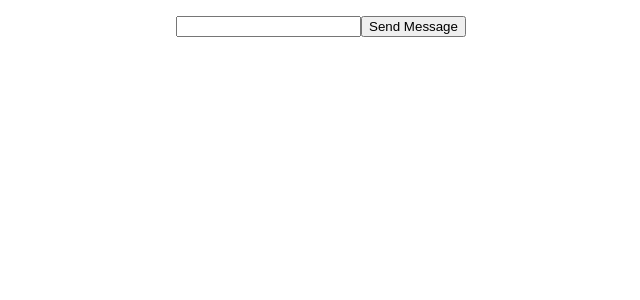
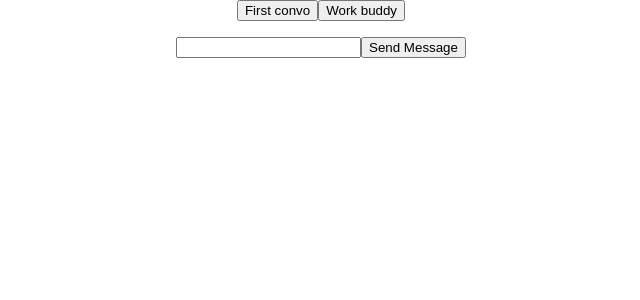
Before and after one commit to tsbajwa/chat-app, a React (Create React App) app: page / in a window 1280 px wide. Shown: the top 300 px of the page, without its empty margins (319-959 px from the left). Built offline with nearby package versions, Linux system fonts and the light colour scheme.

Commit message:
Added basic Tabs component

```diff
--- a/src/App.js
+++ b/src/App.js
@@ -1,11 +1,22 @@
 import React, { Component } from 'react';
 import ThreadView from './components/components/ThreadView';
+import Tabs from './components/components/Tabs';
 import './App.css';
 
 class App extends Component {
+
+  handleClick = (id) => {
+    console.log(id)
+  }
+
   render() {
+    const tab = [{id: 'sdfdsf', name: 'First convo'}, {id: '3242424', name: 'Work buddy'}]
     return (
       <div className="App">
+        <Tabs
+          tab={tab}
+          onClick={this.handleClick}
+         />
         <ThreadView />
       </div>
     );
--- /dev/null
+++ b/src/components/components/Tabs.js
@@ -0,0 +1,12 @@
+import React from 'react';
+
+export default function Tabs(props) {
+  return (
+    <div>
+      {props.tab.map((t) => (
+        <button key={t.id} onClick={() => props.onClick(t.id)}>{t.name}</button>
+        ))
+      }
+    </div>
+  )
+}
--- a/src/components/components/ThreadView.js
+++ b/src/components/components/ThreadView.js
@@ -24,11 +24,14 @@ export default class ThreadView extends React.Component {
     })
   }
 
-  handleDeleteClick = (id) => {
+  deleteMessage = (id) => {
     const messages = this.state.messages.filter((m) => m.id !== id)
     this.setState({
       messages,
     })
+  }
+  handleDeleteClick = (id) => {
+    this.deleteMessage(id);
   }
 
   render() {
```
